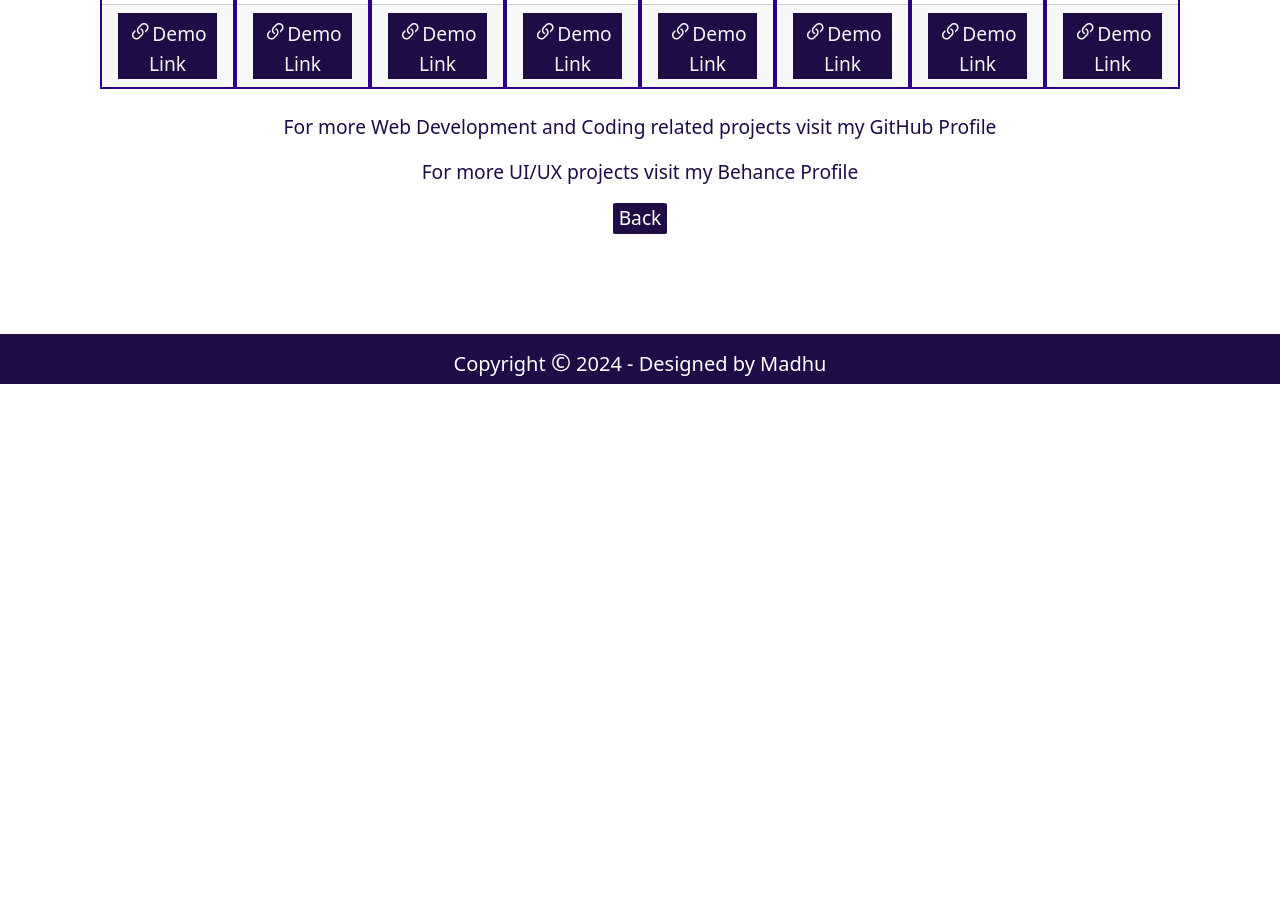
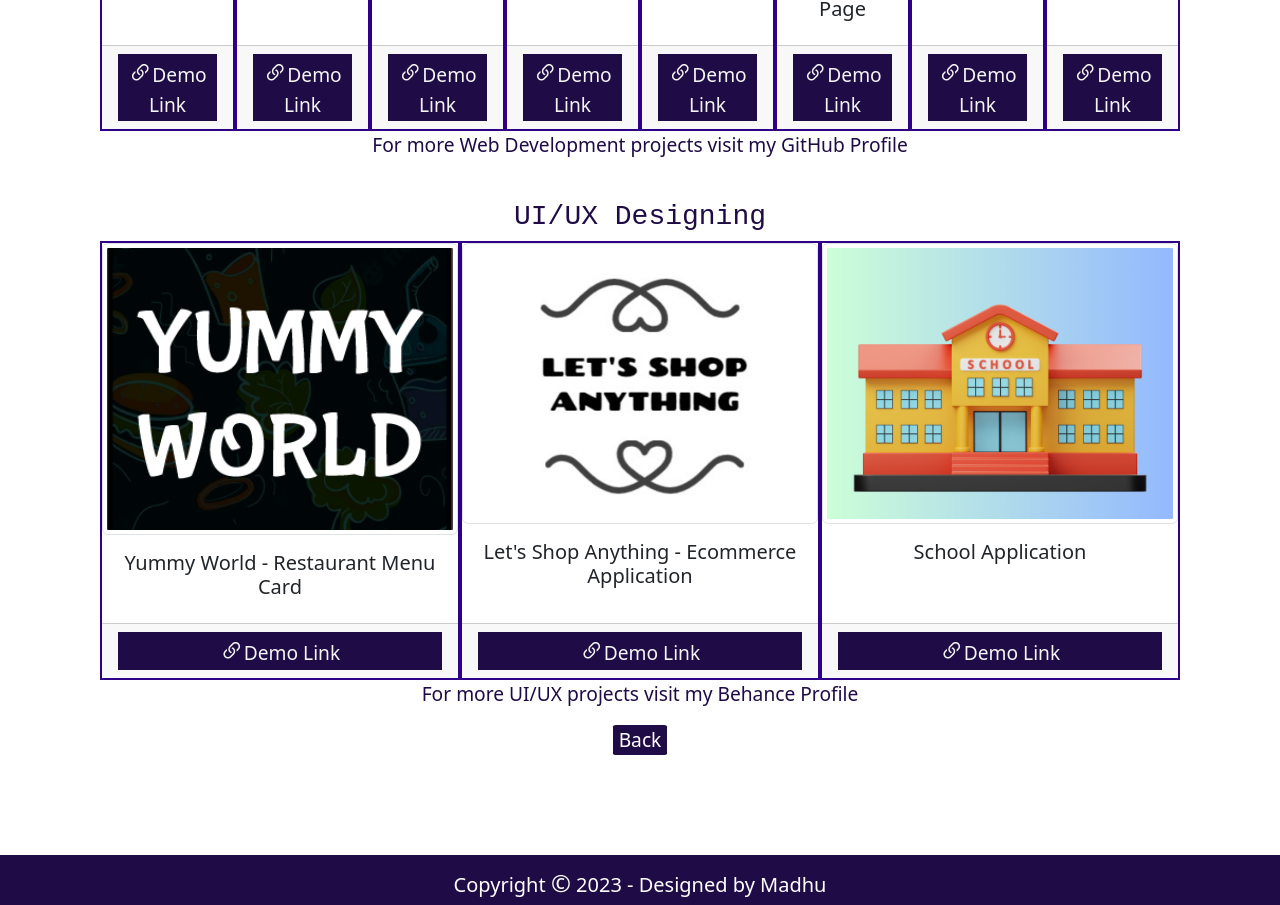
Before and after one commit to madhumitha-ravichandran26/Personal-Porfolio-Website, a plain HTML site: page projects.html in a window 1280 px wide. Shown: the part 995-1900 px from the top of the page. Before the commit the page ends 1379 px from the top, so only its background shows below. Drawn offline with nearby package versions, Linux system fonts and the light colour scheme; a web font is replaced by a local one.

Commit message:
change in project and resume

```diff
--- a/projects.html
+++ b/projects.html
@@ -16,6 +16,7 @@
 <link rel="preconnect" href="https://fonts.gstatic.com" crossorigin>
 <link href="https://fonts.googleapis.com/css2?family=Edu+TAS+Beginner:wght@400..700&display=swap" rel="stylesheet">
 <link rel="icon" href="imgs/logo.png">
+<script src="https://kit.fontawesome.com/yourcode.js" crossorigin="anonymous"></script>
 </head>
 
 <header>
@@ -83,6 +84,7 @@
 
 <br>
         <h2 style="text-align: center;">PERSONAL PROJECTS</h2>
+        <h3 style="text-align: center;">WEB DEVELOPMENT</h3>
 
         <div class="card-group " style="height: auto;">
           <div class="card" id="pro">
@@ -127,7 +129,7 @@
               <h5 class="card-title text-center">Fit House - Gym Website </h5>
             </div>
             <div class="card-footer">
-              <a href="https://fithouseunisexgym.netlify.app/" target="_blank"><button><i class="bi bi-link-45deg"></i>Demo Link</button></a>
+              <a href="http://fithouseunisexgym.lovestoblog.com/" target="_blank"><button><i class="bi bi-link-45deg"></i>Demo Link</button></a>
             </div>
           </div>
           <div class="card" id="pro">
@@ -159,11 +161,52 @@
           </div>
         </div>
 
-          <br>
+
           <center>
             <a href="https://github.com/madhumitha-r26?tab=repositories">
-              <p >For more Web Development and Coding related projects visit my GitHub Profile </p>
+              <p >For more Web Development projects visit my GitHub Profile </p>
             </a>
+          </center>
+
+          <br>
+
+            <h3 style="text-align: center;">UI/UX Designing</h3>
+
+            <div class="card-group " style="height: auto;">
+              <div class="card" id="pro">
+                <img src="imgs/yummy world.PNG" class="img-thumbnail h-10" alt="ym">
+                <div class="card-body">
+                  <h5 class="card-title text-center">Yummy World - Restaurant Menu Card</h5>
+                </div>
+                <div class="card-footer">
+                  <a href="https://www.figma.com/proto/8aBGmH4Eyz7I0hwfS0dE43/Restaurant-Menu?node-id=1-35&starting-point-node-id=1%3A35&t=kwBG1Y6qlbT2dJvy-1" target="_blank"><button><i class="bi bi-link-45deg"></i>Demo Link</button></a>
+                </div>
+              </div>
+
+
+              <div class="card" id="pro">
+                <img src="imgs/lets shop anything.png" class="img-thumbnail h-10" alt="lsa">
+                <div class="card-body">
+                      <h5 class="card-title text-center">Let's Shop Anything - Ecommerce Application </h5>
+                    </div>
+                    <div class="card-footer">
+                      <a href="https://www.figma.com/proto/wEQnVB5UIU4YCDkm9oyoTX/ecommerce-application?node-id=2-2&t=c2C1k9sCGadLr49p-1&scaling=scale-down&content-scaling=fixed&page-id=0%3A1&starting-point-node-id=2%3A2" target="_blank"><button><i class="bi bi-link-45deg"></i>Demo Link</button></a>
+                    </div>
+              </div>
+
+
+              <div class="card" id="pro">
+                <img src="imgs/school.jpg" class="img-thumbnail h-10" alt="school app">
+                <div class="card-body">
+                  <h5 class="card-title text-center"> School Application</h5>
+                </div>
+                <div class="card-footer">
+                  <a href="https://www.figma.com/proto/dsTWWLTv6nLBCEs0G7YnKo/school-app?node-id=39-3&t=W2UqIaVaQgXP1wyx-1&scaling=scale-down&content-scaling=fixed&page-id=39%3A2&starting-point-node-id=39%3A3" target="_blank"><button><i class="bi bi-link-45deg"></i>Demo Link</button></a>
+                </div>
+              </div>
+          </div>
+
+          <center>
             <a href="https://www.behance.net/madhumitha42">
               <p >For more UI/UX projects visit my Behance Profile </p>
             </a>
@@ -177,14 +220,11 @@
     <footer style="  color: rgb(255, 255, 255);
   background-color: #1f0c46;">
         <div class="container-fluid text-center" >
-          <p class="fs-5 fw-medium">Copyright <span class="fs-4">©</span>  2024 - Designed by Madhu</p>
+          <p class="fs-5 fw-medium">Copyright <span class="fs-4">©</span>  2023 - Designed by Madhu</p>
         </div>
       </footer>
 
 
-      <script type="text/javascript" src="script.js"></script>
-      <script src="https://kit.fontawesome.com/yourcode.js" crossorigin="anonymous"></script>
-      <script src="https://cdn.jsdelivr.net/npm/bootstrap@5.3.3/dist/js/bootstrap.bundle.min.js" integrity="sha384-YvpcrYf0tY3lHB60NNkmXc5s9fDVZLESaAA55NDzOxhy9GkcIdslK1eN7N6jIeHz" crossorigin="anonymous"></script>
-
+    <script type="text/javascript" src="script.js"></script>
 </body>
 </html>
```
Also changed, not shown: 1 other file.
